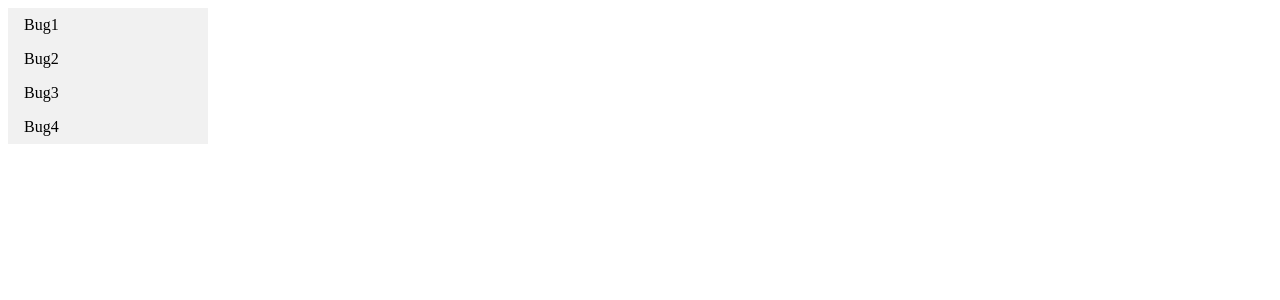
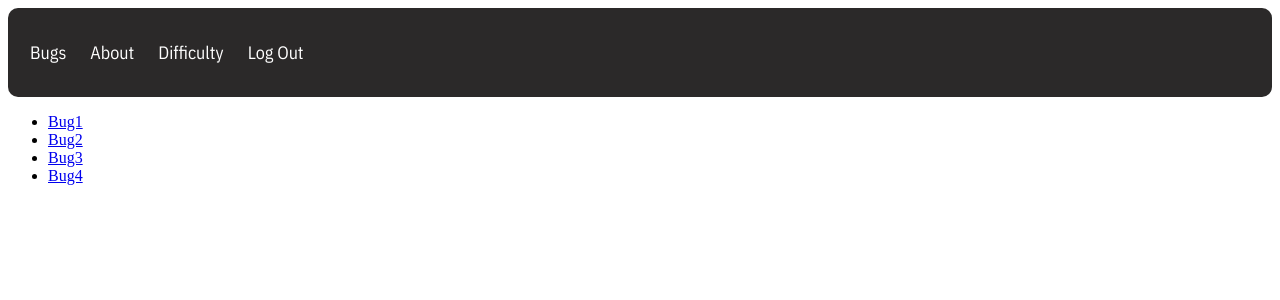
Before and after one commit to DavidHTwastaken/software-security-final-project, a Flask app: template app/src/templates/bugs.html in a window 1280 px wide. Shown: the top 300 px of the page. Run offline with Flask 3, Linux system fonts and the light colour scheme; the template is opened without the code that fills it, so the values that code supplies are empty.

Commit message:
updated bugs.html and refactored static pages

```diff
--- /dev/null
+++ b/app/src/static/base.css
@@ -0,0 +1,41 @@
+@import url(https://fonts.googleapis.com/css?family=IBM+Plex+Sans+Condensed);
+
+.header {
+    overflow: hidden;
+    background-color: #2b2929;
+    padding: 20px 10px;
+    font-family: 'IBM Plex Sans Condensed';
+    font-size: 22px;
+    border-radius: 10px;
+    }
+
+.header a {
+float: left;
+color: rgb(255, 255, 255);
+text-align: center;
+padding: 12px;
+text-decoration: none;
+font-size: 18px;
+line-height: 25px;
+border-radius: 4px;
+}
+
+.header a.logo {
+font-size: 25px;
+font-weight: bold;
+}
+
+.header a:hover {
+background-color: #ddd;
+color: black;
+}
+
+
+.header a.active {
+background-color: dodgerblue;
+color: white;
+}
+
+.header-left {
+float: left;
+}
--- a/app/src/templates/base.html
+++ b/app/src/templates/base.html
@@ -1,6 +1,12 @@
 <!doctype html>
+
 <html lang="en">
 
+<head>
+<meta charset="UTF-8">
+<meta name="viewport" content="width=device-width, initial-scale=1.0">
+<link rel="stylesheet" type="text/css" href="../static/base.css" />
+<title>hello</title>
 <script>
     function setActive(elem) {
         var a = document.getElementsByTagName('a');
@@ -14,6 +20,7 @@
     }
 
 </script>
+</head>
 
 <body>
 <div class="header">
@@ -24,49 +31,11 @@
       <a href="{{ url_for('logout') }}" onclick="setActive(this)">Log Out</a>
     </div>
   </div>
-<link href='https://fonts.googleapis.com/css?family=IBM Plex Sans Condensed' rel='stylesheet'>
+
+<div>
+    {% block content %}
+    {% endblock %}
+</div>
 </body>
 
-<style>
-    .header {
-    overflow: hidden;
-    background-color: #2b2929;
-    padding: 20px 10px;
-    font-family: 'IBM Plex Sans Condensed';
-    font-size: 22px;
-    border-radius: 10px;
-    }
-
-    .header a {
-    float: left;
-    color: rgb(255, 255, 255);
-    text-align: center;
-    padding: 12px;
-    text-decoration: none;
-    font-size: 18px;
-    line-height: 25px;
-    border-radius: 4px;
-    }
-
-    .header a.logo {
-    font-size: 25px;
-    font-weight: bold;
-    }
-
-    .header a:hover {
-    background-color: #ddd;
-    color: black;
-    }
-
-
-    .header a.active {
-    background-color: dodgerblue;
-    color: white;
-    }
-
-    .header-left {
-    float: left;
-    }
-</style>
-
 </html>
--- a/app/src/templates/bugs.html
+++ b/app/src/templates/bugs.html
@@ -1,29 +1,10 @@
+{% extends 'base.html' %}
+
+{% block content %}
 <ul>
     <li><a href="#home">Bug1</a></li>
     <li><a href="#news">Bug2</a></li>
     <li><a href="#contact">Bug3</a></li>
     <li><a href="#about">Bug4</a></li>
 </ul>
-
-<style>
-ul {
-  list-style-type: none;
-  margin: 0;
-  padding: 0;
-  width: 200px;
-  background-color: #f1f1f1;
-}
-
-li a {
-  display: block;
-  color: #000;
-  padding: 8px 16px;
-  text-decoration: none;
-}
-
-/* Change the link color on hover */
-li a:hover {
-  background-color: #555;
-  color: white;
-}
-</style>
+{% endblock %}
```
Also changed, not shown: app/src/static/bugs.css (added, +19 -0 lines).
